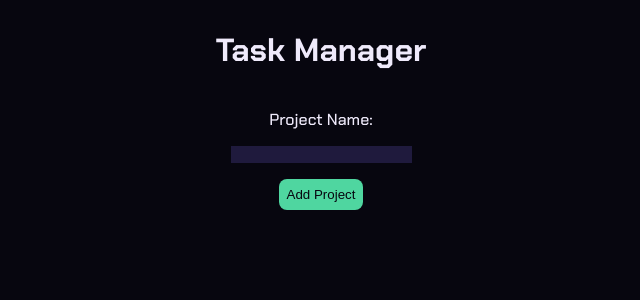
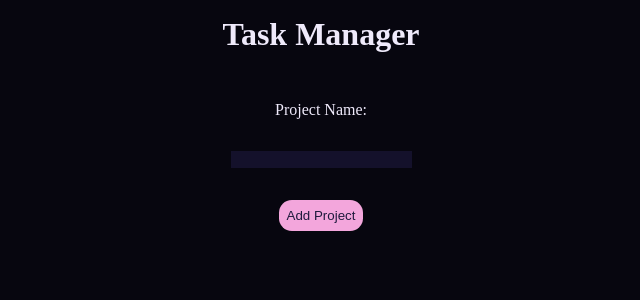
Before and after one commit to Marko-Pavlovic-at/Task-Manager, a React (Vite) app: page / in a window 1280 px wide. Shown: the top 300 px of the page, without its empty margins (319-959 px from the left). Built offline with nearby package versions, Linux system fonts and the light colour scheme.

Commit message:
restart cards render

```diff
--- a/src/App.jsx
+++ b/src/App.jsx
@@ -3,24 +3,32 @@ import { useState } from "react";
 function App(){
   const [projects, setProjects] = useState([]);
   const [projectName, setProjectName] = useState("");
+
   function addProject(){
-    setProjects([...projects, {id:Date.now(), name: projectName}]);
-
+    setProjects([...projects, {id: Date.now(), name: projectName}]);
+    setProjectName("");
   }
   return(
+    <main>
+      <h1>Task Manager</h1>
+      <label htmlFor="ProjectNameInput">Project Name:</label>
+      <input
+      name="ProjectNameInput"
+      id="ProjectNameInput"
+      value={projectName}
+      onChange={e => setProjectName(e.target.value)}
+      type="text" />
+      <button className="button greenBtn"
+      onClick={addProject}
+      >
 
-    <>
-    <h1>Task Manager</h1>
-    <label htmlFor="projectName">Project Name:</label>
-    <input id="projectName" name="projectName" type="text" value={projectName}
-    onChange={e => setProjectName(e.target.value)} />
-    <button
-    className="button greenBtn "
-    onClick={addProject}
-    >Add Project</button>
-    {projects.map(project => <div className="projectCard" key={project.id}>{project.name}</div>)}
-    </>
+        Add Project</button>
+      <div className="projectCards">
+        {projects.map(project =>(
+          <p className="projectCard" key={project.id}>{project.name}</p>
+        ))}
+      </div>
+    </main>
   )
 }
-
 export default App;
--- a/src/index.css
+++ b/src/index.css
@@ -1,5 +1,3 @@
-@import url('https://fonts.googleapis.com/css2?family=Chakra+Petch:wght@500;600;700&family=Inter:wght@400;500;600&display=swap');
-
 :root{
     /* CSS HEX — base */
 --void: #07060F;          /* page background, the deep space black */
@@ -26,44 +24,60 @@
 --cancel-text: #9990C2;
 --cancel-border: #322A5C;
 
-
+*{
+    margin: 0;
 
 }
 
+h1{
+    margin: 1rem;
+}
+
 body{
+   margin: 0;
+   padding: 0;
+   background-color: var(--void);
+
+  }
+
+}
+main{
     background-color: var(--void);
     color: var(--starlight);
-    font-family: "Chakra Petch", sans-serif;
+    min-height: 100vh;
+    display: flex;
+    flex-direction: column;
+    align-items: center;
+    gap: 2rem;
 
-}
-
-#root{
-      display: flex;
-    flex-direction: column;
-    justify-content: center;
-    align-items: center;
-    gap: 1rem;
 }
 
 .button{
     border: none;
-    border-radius: 0.5rem;
+    border-radius: 0.8rem;
     padding: 0.5rem;
 }
 
 .greenBtn{
-    background-color: var(--confirm);
-    color: var(--void);
+    background-color: var(--nova-pink);
+    color: var(--surface-raised);
+}
+
+input{
+    background-color: var(--surface);
+    border: none;
+    color: var(--starlight);
+}
+
+.projectCards{
+    display: grid;
+    grid-template-columns: 1fr 1fr;
+    gap: 3rem;
 }
 
 .projectCard{
-    border: 1px solid var(--periwinkle);
-    padding: 1rem;
-    margin: 1rem;
+    border: 1px solid var(--periwinkle-deep);
+    padding: 2rem;
+    background-color: var(--surface-raised);
+    text-align: center;
 }
-
-input{
-    background-color: var(--surface-raised);
-    color: var(--starlight);
-    border: none;
-}
```
Also changed, not shown: 1 other file (tests, documents, lock files or other folders).
